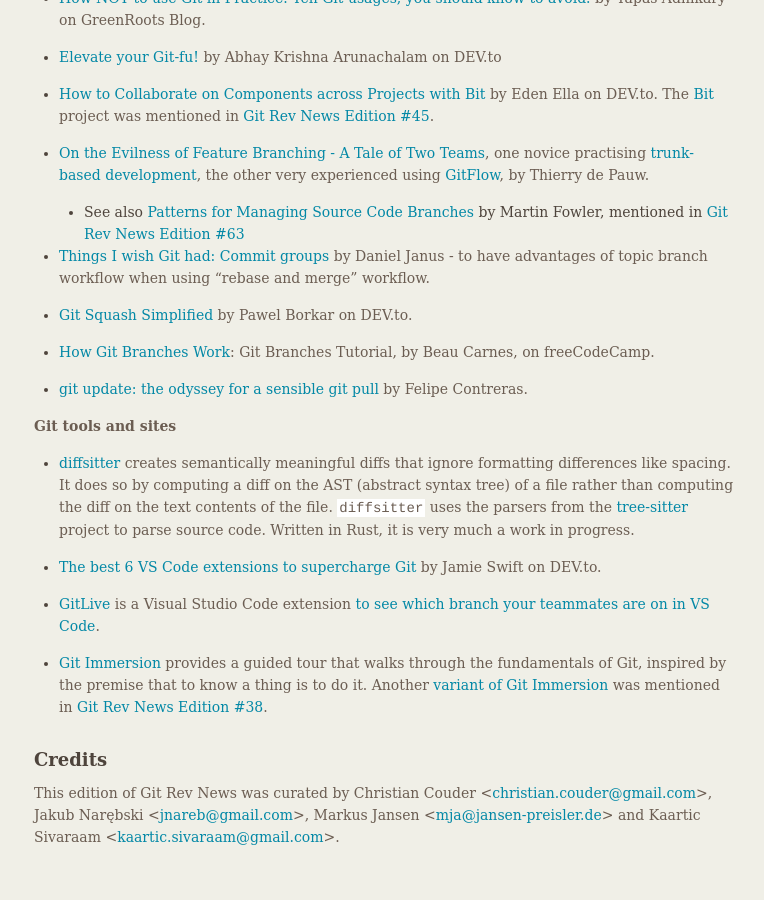
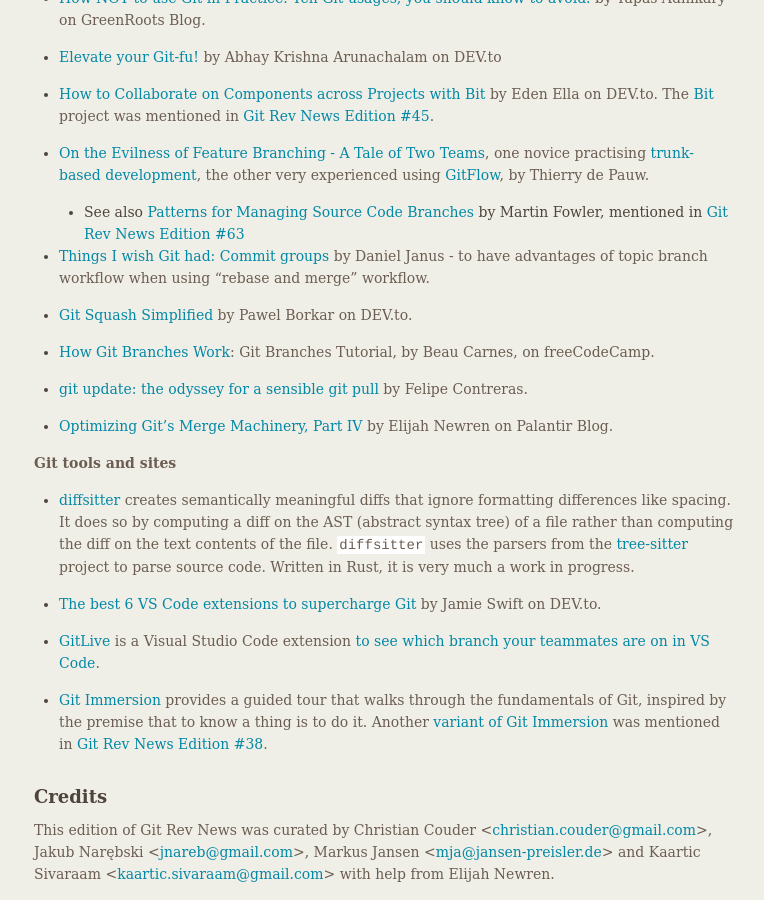
Before and after one commit to git/git.github.io, a Jekyll site: the page built from rev_news/drafts/edition-77.md, in a window 1280 px wide and 900 px high, scrolled down 2109 px. Shown: the whole window, without its empty margins (375-1139 px from the left). Built offline with Jekyll 4.4.1, drawn with Linux system fonts in a browser that asks for light colours; before the commit the page ends 2972 px from its top, so only the background shows below that.

Commit message:
rn-77: link to Elijah Newren's latest blog about Git's merge machinery
Also, add Elijah among helpers.

```diff
--- a/rev_news/drafts/edition-77.md
+++ b/rev_news/drafts/edition-77.md
@@ -175,6 +175,8 @@
 * [git update: the odyssey for a sensible git pull](https://felipec.wordpress.com/2021/07/05/git-update/)
   by Felipe Contreras.
 
+* [Optimizing Git’s Merge Machinery, Part IV](https://palantir.medium.com/optimizing-gits-merge-machinery-part-iv-5bbc4703d050)
+  by Elijah Newren on Palantir Blog.
 
 __Git tools and sites__
 * [diffsitter](https://github.com/afnanenayet/diffsitter) creates semantically meaningful
@@ -201,4 +203,4 @@
 Christian Couder &lt;<christian.couder@gmail.com>&gt;,
 Jakub Narębski &lt;<jnareb@gmail.com>&gt;,
 Markus Jansen &lt;<mja@jansen-preisler.de>&gt; and
-Kaartic Sivaraam &lt;<kaartic.sivaraam@gmail.com>&gt;.
+Kaartic Sivaraam &lt;<kaartic.sivaraam@gmail.com>&gt; with help from Elijah Newren.
```
